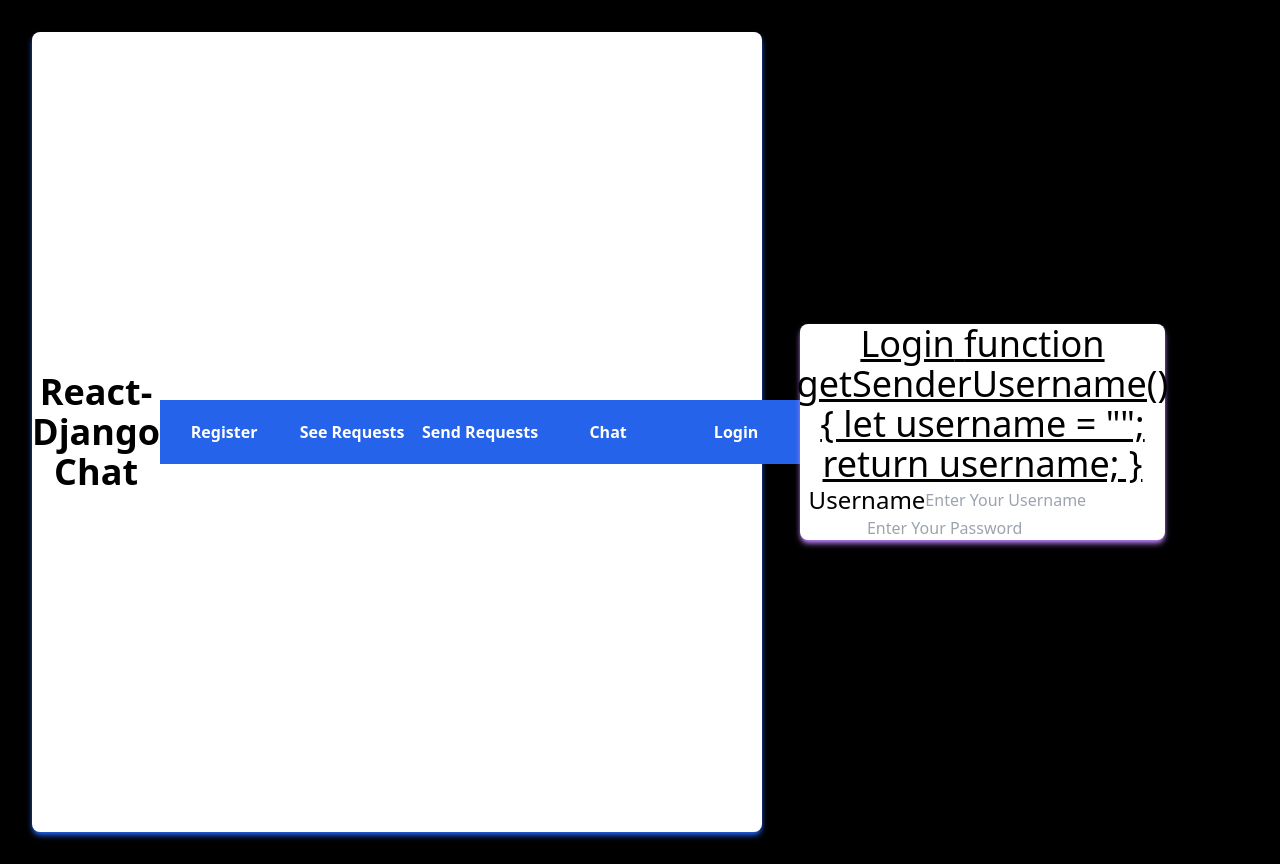
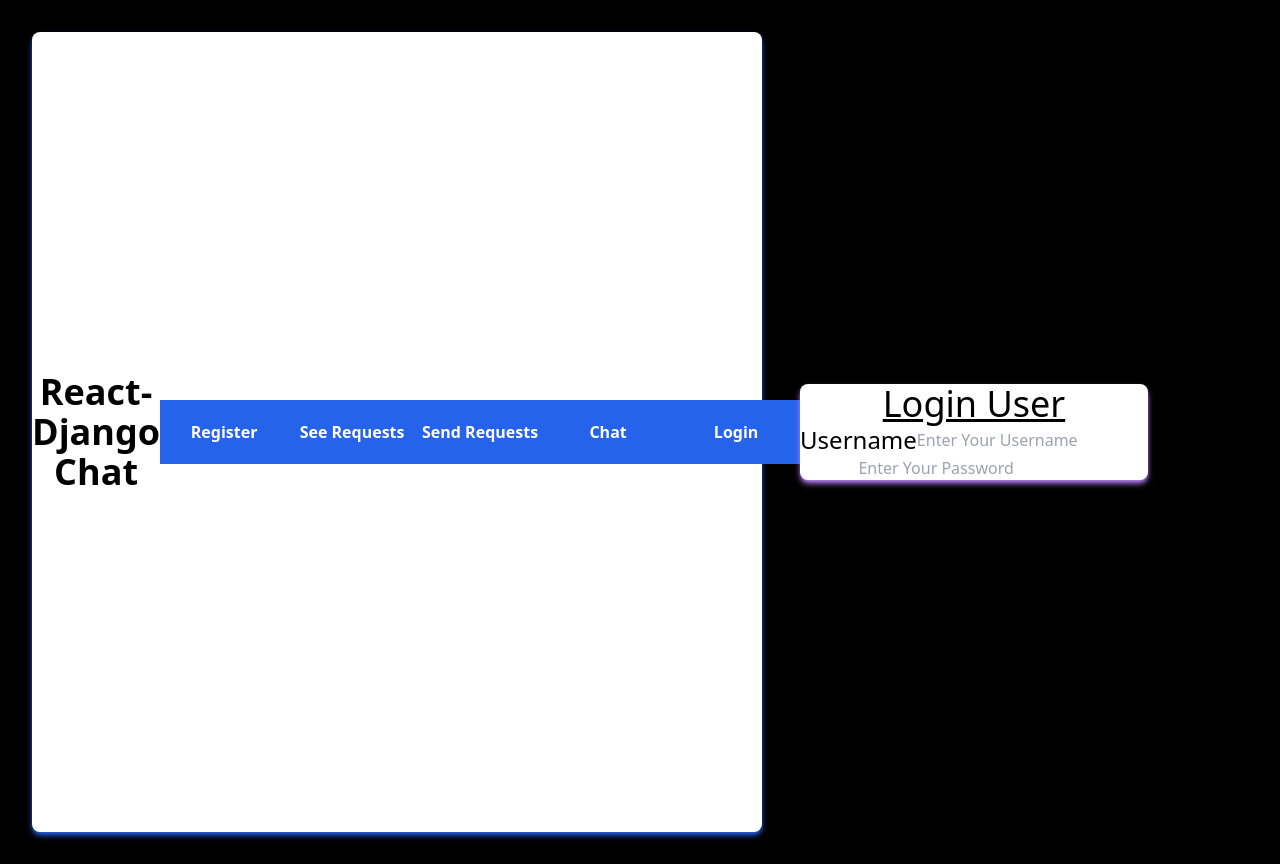
Before and after one commit to PARTHIB-DEB/Zentratech-Chat-App, a React (Vite) app in the folder Fronend/: page /login in a window 1280 px wide. Built offline with nearby package versions, Linux system fonts and the light colour scheme.

Commit message:
rm : {username} field removed

```diff
--- a/Fronend/src/components/login.tsx
+++ b/Fronend/src/components/login.tsx
@@ -1,24 +1,20 @@
-import username from "./socket"
-
 interface input_props{
     width:string,
     padding:string,
     small_text_weight:string,
     large_text_weight:string,
-    username : string
 }
 let input_obj : input_props={
     width : "w-[90%]",
     padding : "p-[0.2rem]",
     small_text_weight : "text-base",
-    large_text_weight : "md:text-lg",
-    username : `${username}`
+    large_text_weight : "md:text-lg"
 }
 export default function Login (){
     const props_stack = `${input_obj.width}${input_obj.padding}${input_obj.small_text_weight}${input_obj.large_text_weight}`
   return (
     <div className="user-form h-1/2 w-1/2 font-normal rounded-lg flex flex-col justify-evenly items-center bg-white shadow-purple-400 shadow-md">
-        <p className="text-center flex justify-center text-2xl md:text-4xl underline">Login{" "}{input_obj.username}</p>
+        <p className="text-center flex justify-center text-2xl md:text-4xl underline">Login User</p>
         <div className="username flex justify-center items-center">
             <label htmlFor="username" className="text-xl md:text-2xl">Username</label>
             <input type="text" name="username" id="username" className={props_stack} placeholder="Enter Your Username"/>
```
